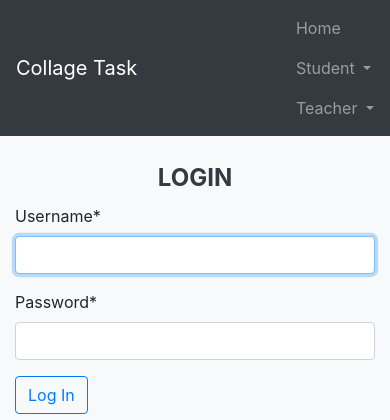
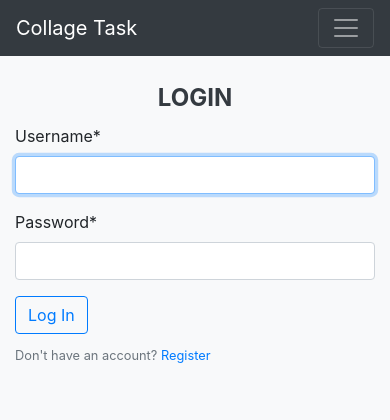
Before and after one commit to suhailmalik07/CollageTaskAssign, a Django app: page /login/ in a window 390 px wide. Shown: the top 420 px of the page. Run offline with Django 3.2, Linux system fonts and the light colour scheme; some libraries are stand-ins or nearby versions.

Commit message:
responsive navbar

```diff
--- a/task/templates/task/navbar.html
+++ b/task/templates/task/navbar.html
@@ -2,6 +2,15 @@
     <div class="navbar bg-dark navbar-dark navbar-expand-lg">
         <div class="container">
             <a href="/" class="navbar-brand">Collage Task</a>
+
+            <!-- Nav Toggle Button -->
+            <button class="navbar-toggler" type="button" data-toggle="collapse" data-target="#navbarSupportedContent"
+                aria-controls="navbarSupportedContent" aria-expanded="false" aria-label="Toggle navigation">
+                <span class="navbar-toggler-icon"></span>
+            </button>
+            <!-- /Nav Toggle button -->
+
+            <div class="collapse navbar-collapse" id="navbarSupportedContent">
                 <ul class="navbar-nav ml-auto">
                     <li class="nav-item">
                         <a class="nav-link" href="/">Home</a>
@@ -48,4 +57,5 @@
                 </ul>
             </div>
         </div>
+    </div>
 </header>
```
Lines whose indentation alone changed are shown as unchanged.
